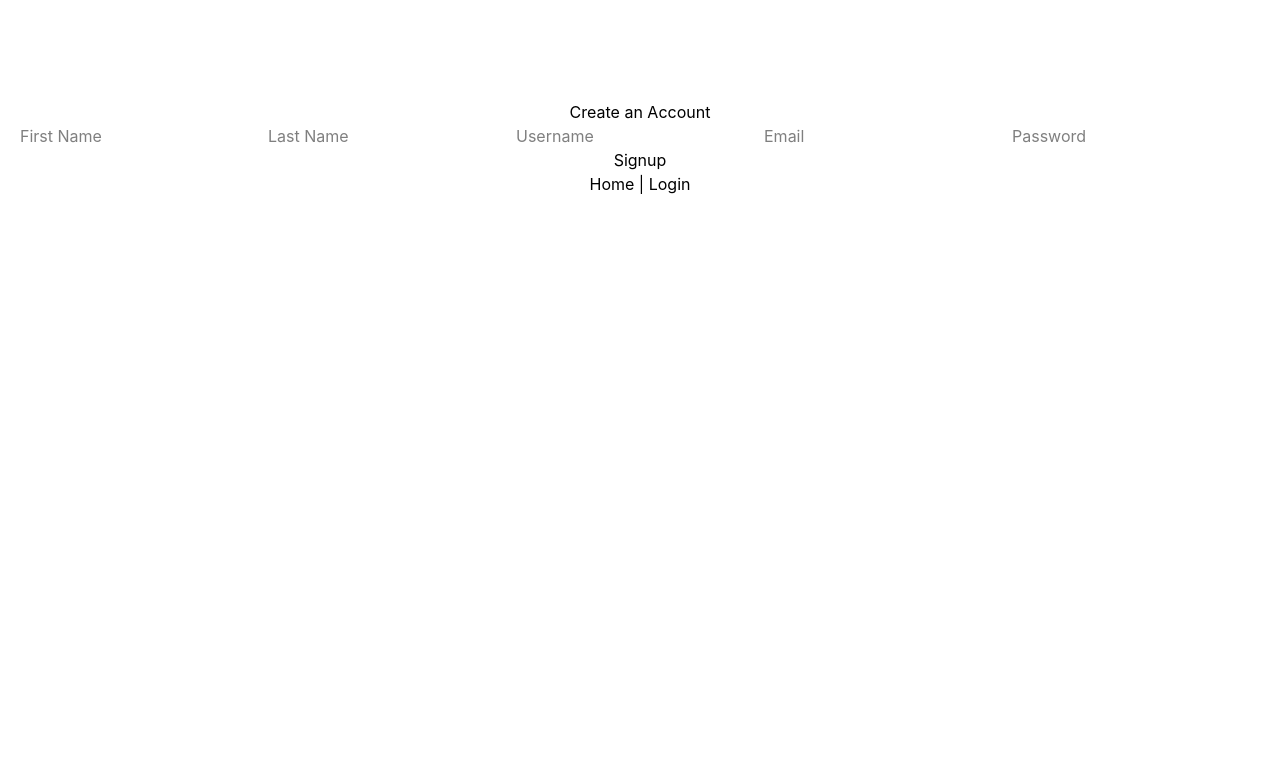
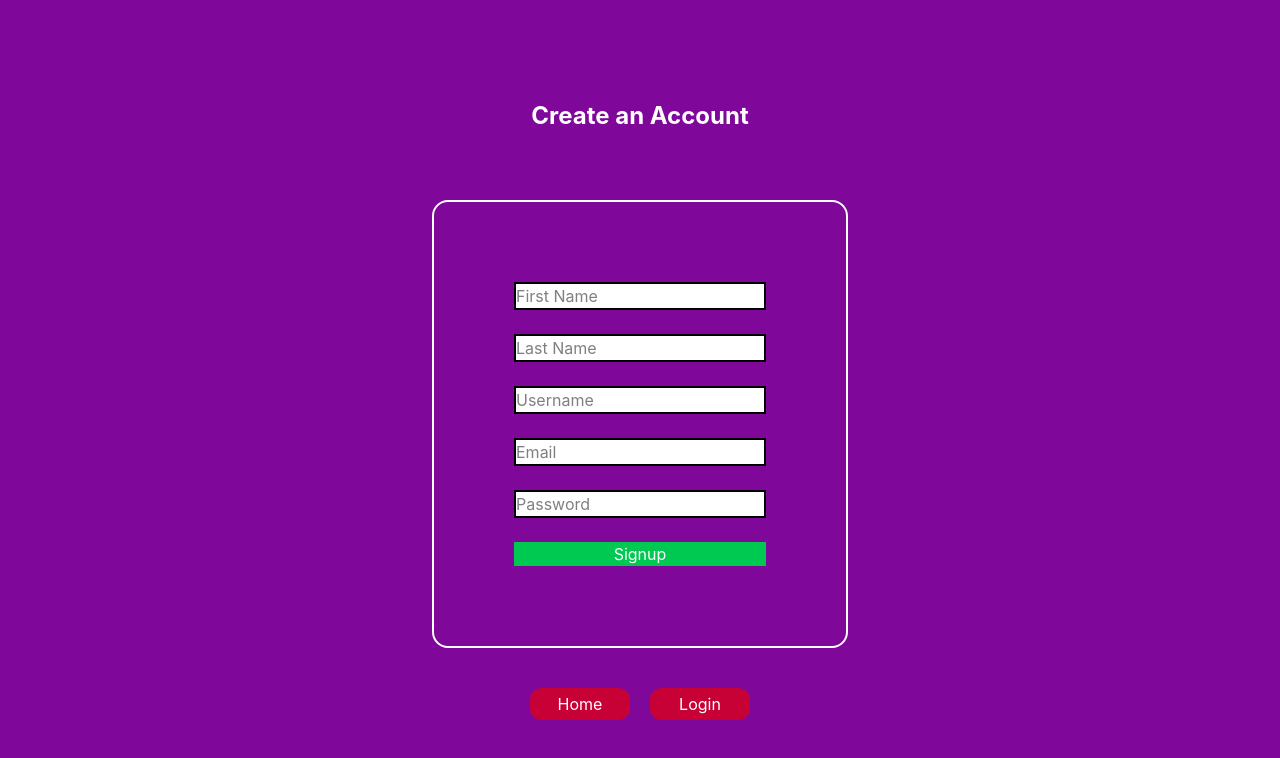
Before and after one commit to anmolguptanpj/TodoV2_frontend, a React (Vite) app: page /signup in a window 1280 px wide. Shown: the top 758 px of the page. Built offline with nearby package versions, Linux system fonts and the light colour scheme.

Commit message:
Added styling in login and signup.jsx

```diff
--- a/src/Login.jsx
+++ b/src/Login.jsx
@@ -61,14 +61,18 @@ function Login() {
   };
 
   return (
-    <div >
-      <h2>Login to Your Account</h2>
+    <div className="w-screen bg-[#7F0799] text-white h-screen flex flex-col">
+     <div className="w-full text-2xl font-bold h-20 flex justify-center p-25"> <h2 >Login to Your Account</h2></div>
 
-      <form
+    <div className="w-full  flex justify-center">
+       <form
         onSubmit={handleSubmit}
-
+        className="flex flex-col gap-6 border-2 p-20 rounded-2xl shadow-gray-500"
       >
+      <div className="flex flex-col">
+          <label>Enter username or email</label>
         <input
+          className="bg-white border-2 border-black"
           type="text"
           placeholder="Username or Email"
           name="identifier"
@@ -76,25 +80,31 @@ function Login() {
           onChange={handleChange}
           required
         />
+      </div>
 
-        <input
+       <div className="flex flex-col">
+        <label>Enter Password</label>
+         <input
           type="password"
+          className="bg-white border-2 border-black"
           placeholder="Password"
           name="password"
           value={formData.password}
           onChange={handleChange}
           required
         />
+       </div>
 
-        <button type="submit">Login</button>
+        <button className="bg-green-500" type="submit">Login</button>
       </form>
 
-      {message && <p >{message}</p>}
+      {message && <p >{message}</p>}</div>
 
-      <nav >
-        <Link to="/">Home</Link> | <Link to="/signup">Signup</Link> |{" "}
-        <Link to="/forgot">Forgot Password</Link>
-      </nav>
+     <div className="flex w-full  justify-center p-10"> <nav className=" flex " >
+       <div className=" hover:bg-[#3D518C] w-25 text-center rounded-xl bg-rose-700 pt-1 pl-3 pr-3 pb-1 border-0"> <Link to="/">Home</Link></div>
+        <div className=" hover:bg-[#3D518C] w-25 text-center rounded-xl bg-rose-700 pt-1 pl-3 pr-3 pb-1 border-0" ><Link to="/signup">Signup</Link> </div>
+        <div className=" hover:bg-[#3D518C] w-40 text-center rounded-xl bg-rose-700 pt-1 pl-3 pr-3 pb-1 border-0" ><Link to="/forgot">Forgot Password</Link></div>
+      </nav></div>
     </div>
   );
 }
--- a/src/Signup.jsx
+++ b/src/Signup.jsx
@@ -60,13 +60,16 @@ function Signup() {
   };
 
   return (
-    <div style={{ textAlign: "center", marginTop: "100px" }}>
-      <h2>Create an Account</h2>
-
+    <div className="w-screen bg-[#7F0799] text-white h-screen flex flex-col"  >
+     <div className ="w-full text-2xl font-bold h-20 flex justify-center p-25"> <h2>Create an Account</h2></div>
+     <div className="w-full  flex justify-center">
        <form
+       className="flex flex-col gap-6 border-2 p-20 rounded-2xl shadow-gray-500"
         onSubmit={handleSubmit}
       >
+     <div>
          <input
+         className="bg-white text-black border-2 border-black"
           type="text"
           placeholder="First Name"
           name="firstName"
@@ -74,14 +77,20 @@ function Signup() {
           onChange={handleChange}
           required
         />
+     </div>
+      <div>
           <input
+          className="bg-white  text-black border-2 border-black"
           type="text"
           placeholder="Last Name"
           name="lastName"
           value={formData.lastName}
           onChange={handleChange}
         />
+      </div>
+      <div className="w-full  flex justify-center" >
          <input
+         className="bg-white  text-black border-2 border-black"
           type="text"
           placeholder="Username"
           name="username"
@@ -89,7 +98,10 @@ function Signup() {
           onChange={handleChange}
           required
         />
+        </div>
+       <div>
          <input
+         className="bg-white  text-black border-2 border-black"
           type="email"
           placeholder="Email"
           name="email"
@@ -97,7 +109,10 @@ function Signup() {
           onChange={handleChange}
           required
         />
+       </div>
+        <div>
           <input
+          className="bg-white  text-black border-2 border-black"
           type="password"
           placeholder="Password"
           name="password"
@@ -105,14 +120,22 @@ function Signup() {
           onChange={handleChange}
           required
         />
+        </div>
 
-        <button type="submit">Signup</button>
+        <button className="bg-green-500" type="submit">Signup</button>
       </form>
+     </div>
 
-      {message && <p >{message}</p>}
+      <div>{message && <p >{message}</p>}</div>
 
-      <nav >
-        <Link to="/">Home</Link> | <Link to="/login">Login</Link>
+      <nav  className="flex w-full  justify-center gap-5 p-10"  >
+        <div className=" hover:bg-[#3D518C] w-25 text-center rounded-xl bg-rose-700 pt-1 pl-3 pr-3 pb-1 border-0">
+          <Link to="/">Home</Link>
+          </div>
+
+          <div className=" hover:bg-[#3D518C] w-25 text-center rounded-xl bg-rose-700 pt-1 pl-3 pr-3 pb-1 border-0" >
+            <Link to="/login">Login</Link>
+          </div>
       </nav>
     </div>
   );
```
Lines whose indentation alone changed are shown as unchanged.
